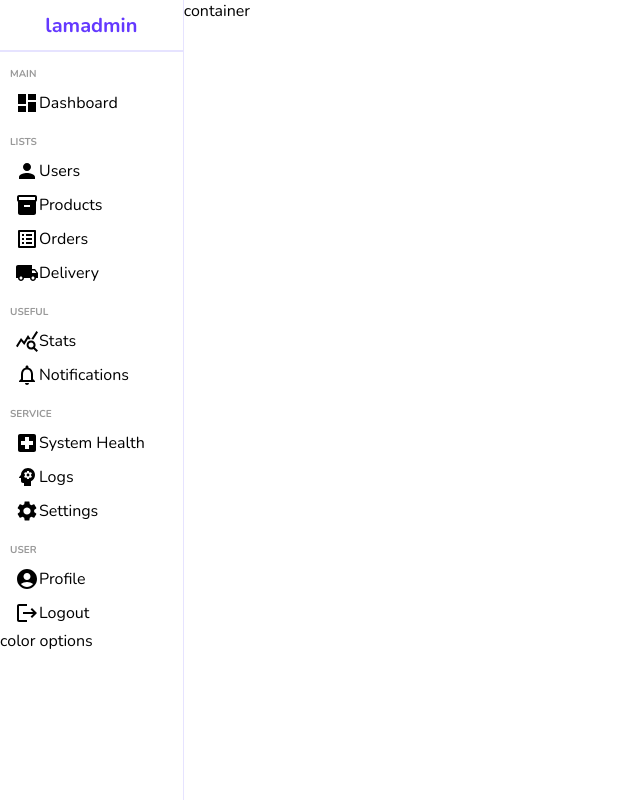
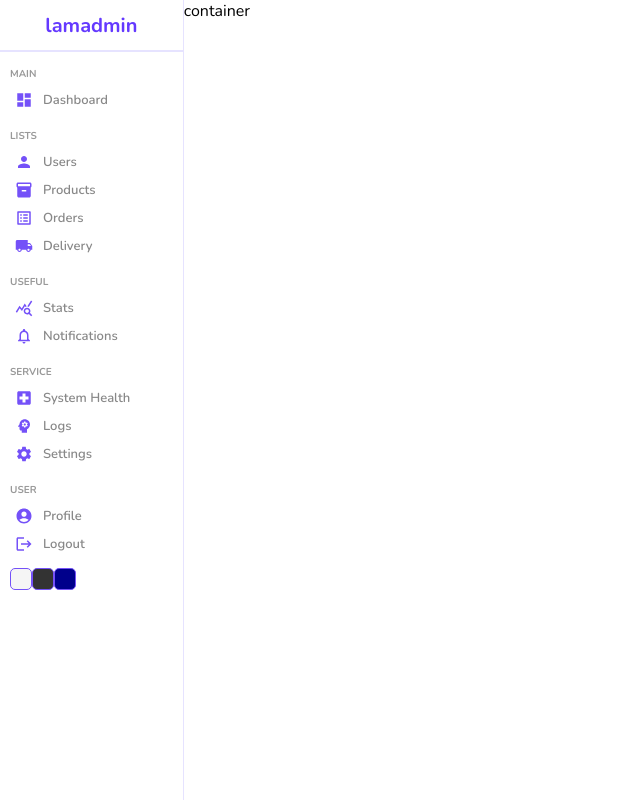
Before and after one commit to irfandayan/reactjs-admin-panel-lamadmin, a React (Create React App) app: page / in a window 1280 px wide. Shown: the whole page, without its empty margins (0-640 px from the left). Built offline with nearby package versions, Linux system fonts and the light colour scheme.

Commit message:
add sidebars style

```diff
--- a/src/components/sidebar/Sidebar.jsx
+++ b/src/components/sidebar/Sidebar.jsx
@@ -30,7 +30,7 @@
           </li>
           <p className="title">LISTS</p>
           <li>
-            <PersonIcon />
+            <PersonIcon className="icon" />
             <span>Users</span>
           </li>
           <li>
@@ -38,7 +38,7 @@
             <span>Products</span>
           </li>
           <li>
-            <ListAltIcon />
+            <ListAltIcon className="icon" />
             <span>Orders</span>
           </li>
           <li>
@@ -47,7 +47,7 @@
           </li>
           <p className="title">USEFUL</p>
           <li>
-            <QueryStatsIcon />
+            <QueryStatsIcon className="icon" />
             <span>Stats</span>
           </li>
           <li>
@@ -56,7 +56,7 @@
           </li>
           <p className="title">SERVICE</p>
           <li>
-            <LocalHospitalIcon />
+            <LocalHospitalIcon className="icon" />
             <span>System Health</span>
           </li>
           <li>
@@ -64,7 +64,7 @@
             <span>Logs</span>
           </li>
           <li>
-            <SettingsIcon />
+            <SettingsIcon className="icon" />
             <span>Settings</span>
           </li>
           <p className="title">USER</p>
@@ -78,7 +78,11 @@
           </li>
         </ul>
       </div>
-      <div className="bottom">color options</div>
+      <div className="bottom">
+        <div className="colorOption"></div>
+        <div className="colorOption"></div>
+        <div className="colorOption"></div>
+      </div>
     </div>
   );
 };
--- a/src/components/sidebar/sidebar.scss
+++ b/src/components/sidebar/sidebar.scss
@@ -39,6 +39,42 @@
       align-items: center;
       padding: 5px;
       cursor: pointer;
+      &:hover {
+        background-color: #ece8ff;
+      }
+      .icon {
+        font-size: 18px;
+        color: #7451f8;
+      }
+      span {
+        font-size: 13px;
+        font-weight: 600;
+        color: #888;
+        margin-left: 10px;
+      }
+    }
+  }
+  .bottom {
+    display: flex;
+    align-items: center;
+    margin: 10px;
+
+    .colorOption {
+      width: 20px;
+      height: 20px;
+      border-radius: 5px;
+      border: 1px solid #7451f8;
+      cursor: pointer;
+
+      &:nth-child(1) {
+        background-color: whitesmoke;
+      }
+      &:nth-child(2) {
+        background-color: #333;
+      }
+      &:nth-child(3) {
+        background-color: darkblue;
+      }
     }
   }
 }
```
